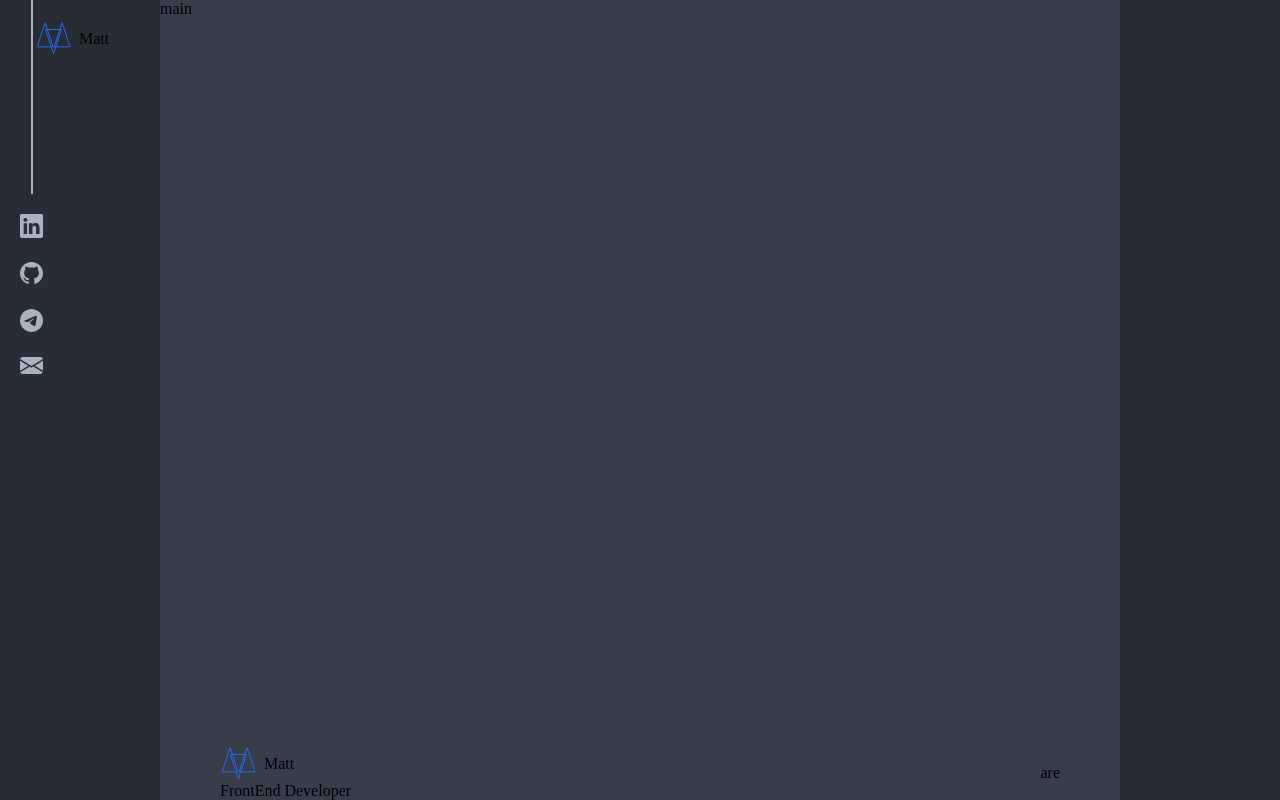
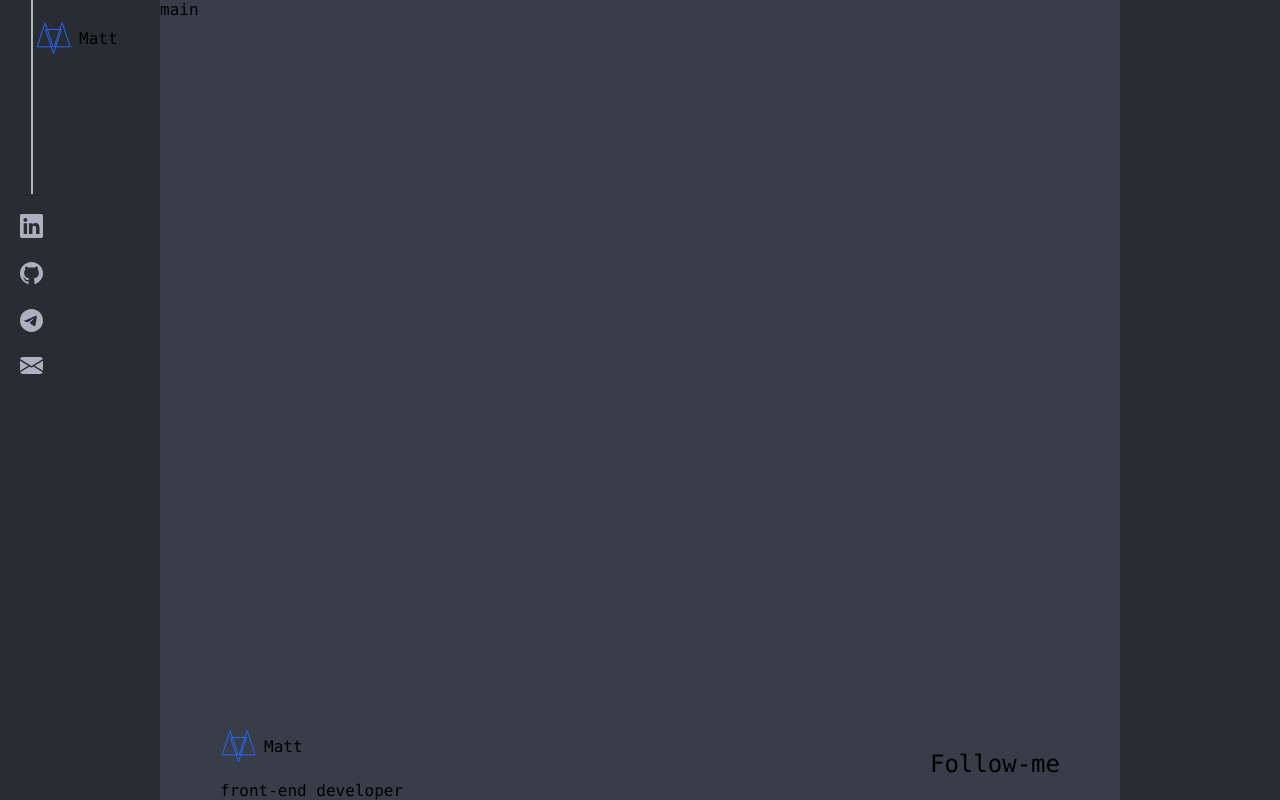
Before and after one commit to matinkaviani/matinkaviani, a Next.js app: page / in a window 1280 px wide. Built offline with nearby package versions, Linux system fonts and the light colour scheme.

Commit message:
footer progress

```diff
--- a/modules/Layout/Footer.tsx
+++ b/modules/Layout/Footer.tsx
@@ -3,7 +3,7 @@ import styles from '@/styles/Layout.module.css'
 const Footer = () => {
     return (
         <div id={styles.footer}>
-            <div>
+            <div className={styles.logoContainer}>
                 <div className={styles.logo}>
                     <svg width="38" height="37" viewBox="0 0 38 37" fill="none" xmlns="http://www.w3.org/2000/svg">
                         <path d="M18.1387 26.8521L10.169 2.68258L2.19923 26.8521L18.1387 26.8521Z" stroke="#2C64EF" />
@@ -12,11 +12,15 @@ const Footer = () => {
                     </svg>
                     Matt
                 </div>
-                <div>
-                    FrontEnd Developer
-                </div>
+                <span>
+                    front-end developer
+                </span>
             </div>
-            <span>are</span>
+            <div className={styles.footerSocialContainer}>
+                <span className={styles.footerSocialTitle}>
+                    Follow-me
+                </span>
+            </div>
         </div>
     )
 }
--- a/styles/Layout.module.css
+++ b/styles/Layout.module.css
@@ -7,7 +7,8 @@
 }
 
 .layout {
-    margin: 0 160px;
+    max-width: 75%;
+    margin: auto;
 }
 
 .logoHeader {
@@ -61,3 +62,19 @@
     justify-content: space-between;
     align-items: center;
 }
+
+.logoContainer {
+    display: flex;
+    flex-flow: column;
+    gap: 16px;
+}
+
+.footerSocialContainer {
+    display: flex;
+    flex-flow: column;
+    gap: 20px;
+}
+
+.footerSocialTitle {
+    font-size: 24px;
+}
--- a/styles/globals.css
+++ b/styles/globals.css
@@ -27,6 +27,7 @@ html,
 body {
   max-width: 100vw;
   overflow-x: hidden;
+  font-family: var(--font-mono);
 }
 
 body {
```
